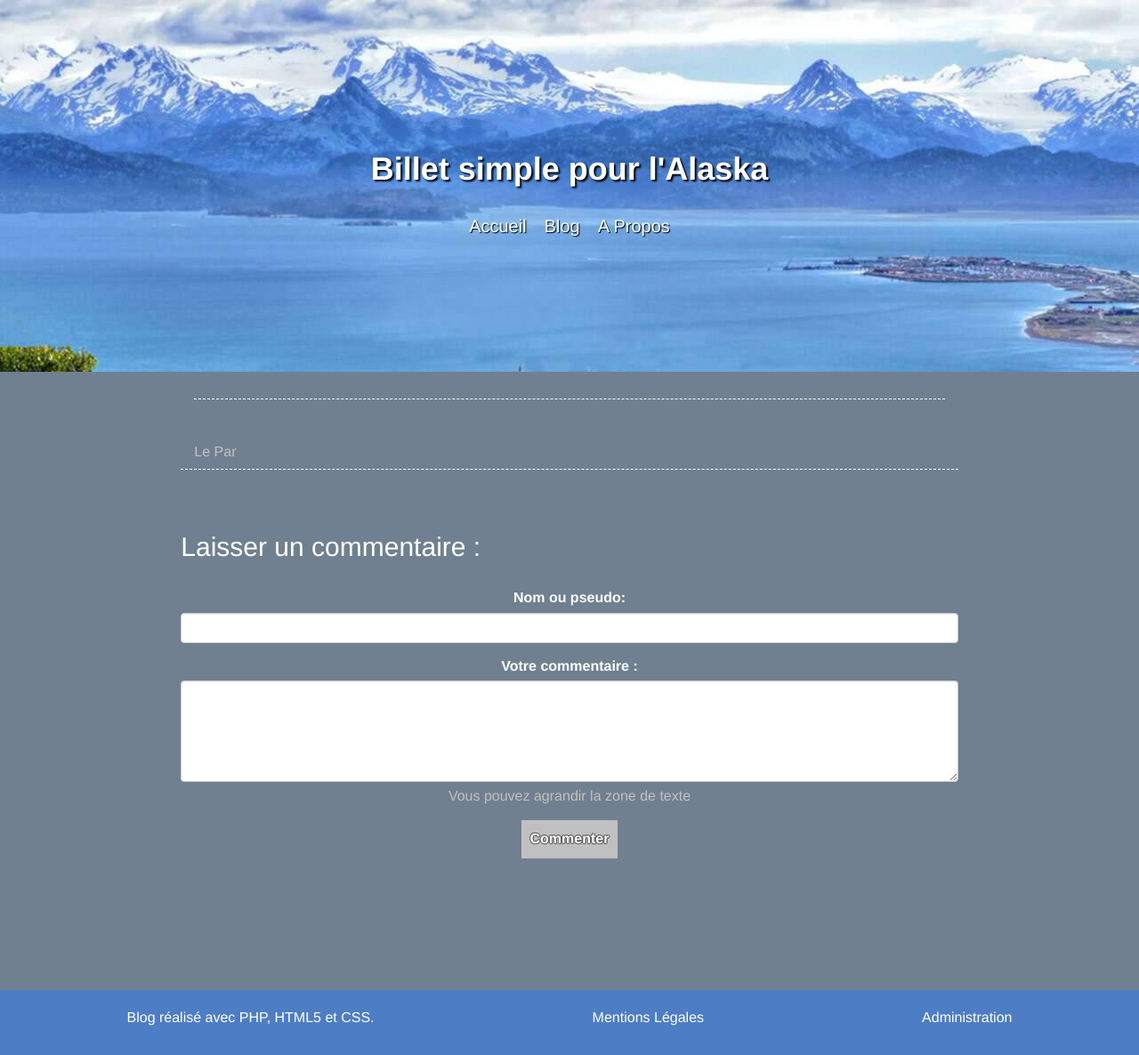
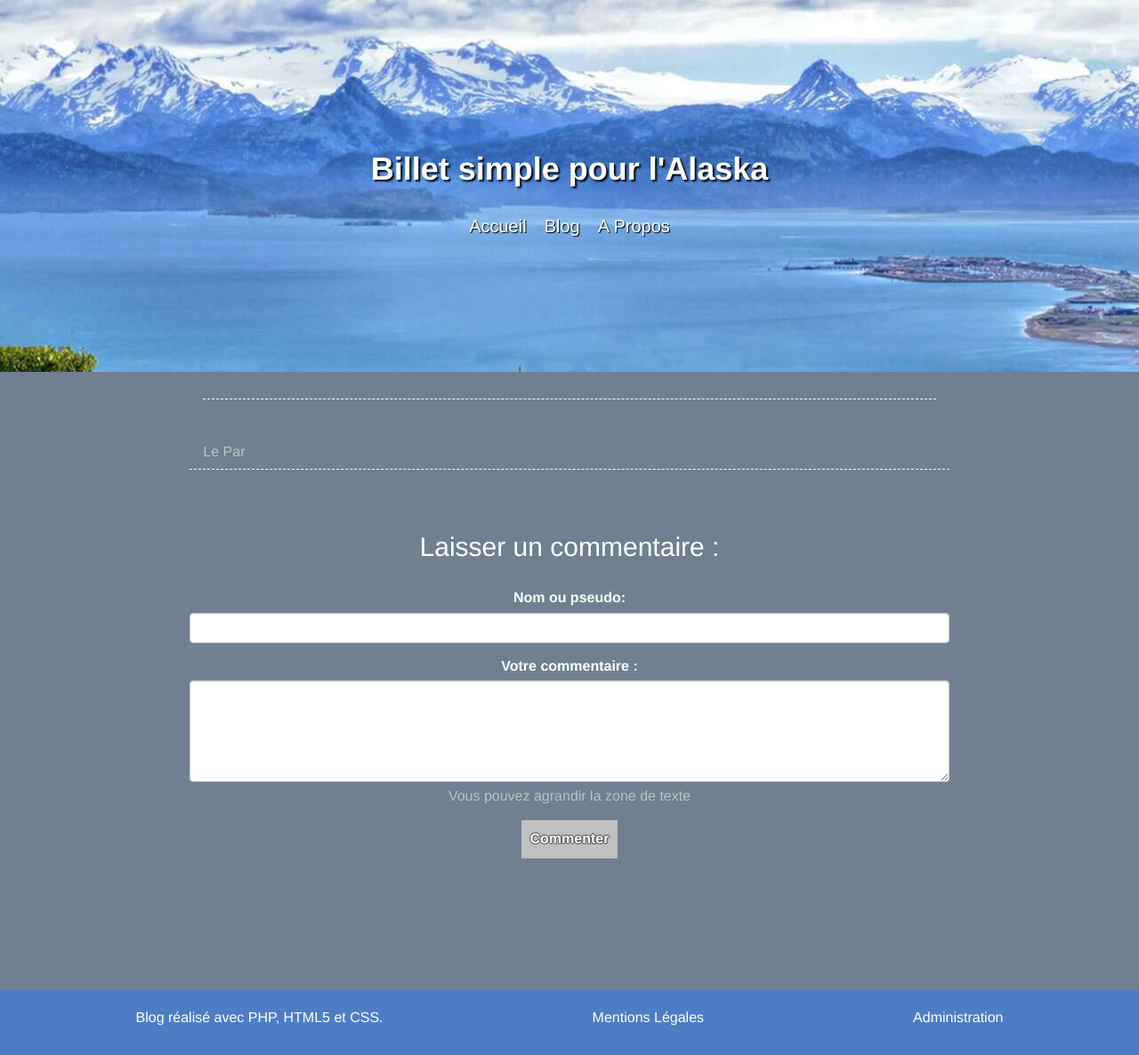
Before and after one commit to AdelineDs/P8-blog, a PHP site: template View/viewPost.php in a window 1280 px wide. Shown: the whole page at 89% size. Run offline with PHP 8.4, Linux system fonts and the light colour scheme; the template is opened without the code that fills it, so the values that code supplies are empty; some libraries are stand-ins or nearby versions.

Commit message:
correctifs mineurs pour l'affichage de l'admin et d'un post seul + correctif erreur session lors de la deconnection

```diff
--- a/View/viewAdmin.php
+++ b/View/viewAdmin.php
@@ -38,8 +38,7 @@ else { ?>
             <p class="warning"><?= $insert_erreur ?></p>
         <?php endif;?>
     </div>
-    <div class="row">
-        <div class="col-md-offset-4 col-md-4 col-sm-offset-3 col-sm-6 col-xs-offset-1 col-xs-10 adminForm">
+    <div class="col-md-offset-4 col-md-4 col-sm-offset-3 col-sm-6 col-xs-offset-1 col-xs-10 adminForm">
         <form action="index.php?action=manageAdmin" method="post">
             <div class="form-group">
                 <label for="login">Entrez votre login : </label>
@@ -47,10 +46,9 @@ else { ?>
             </div>
             <div class="form-group">
                 <label for="pass">Entrez votre mot de passe : </label>
-                <input name="pass" id="pass" class="form-control" type=password required=""></input>
+                <input name="pass" id="pass" class="form-control" type=password required="">
             </div>
             <input type="submit" value="Se connecter" class="connectAdmin">
         </form>
-        </div>
     </div>
 <?php } ?>
--- a/View/viewPost.php
+++ b/View/viewPost.php
@@ -1,6 +1,5 @@
 <?php $this->title = strip_tags($post['title']); ?>
 
-<div class="row">
 <div class="col-md-offset-2 col-md-8 col-xs-offset-1 col-xs-10 onePost">
     <h2 class="onePostTitle"><?= strip_tags($post['title']); ?></h2>
     <p class="postContent">
@@ -8,9 +7,7 @@
     </p>
     <h5 class="onePostDate"> Le <em><?= $post['publication_date_fr']; ?></em>  Par <strong><?= strip_tags($post['author']); ?></strong></h5>
 </div>
-</div>
-<div class="row">
-    <div class="col-md-offset-2 col-md-8 col-xs-offset-1 col-xs-10 commentForm">
+<div class="col-md-offset-2 col-md-8 col-xs-offset-1 col-xs-10 text-center commentForm">
     <h2>Laisser un commentaire :</h2>
     <form action="index.php?action=comment&AMP;page=1" method="post">
         <input type="hidden" value="<?= $post['id']?>" name="id"/>
@@ -26,8 +23,6 @@
         <input type="submit" value="Commenter" class="submitCom">
     </form>
 </div>
-</div>
-<div class="row">
 <div class="col-md-offset-2 col-md-8 col-xs-offset-1 col-xs-10  listCom">
     <?php
     foreach($comments as $com): ?>
@@ -44,10 +39,10 @@
                 <?php if($com['reported'] == 0 || $com['reported'] == 2 ){ ?>
                     <p>
                     <?= nl2br(strip_tags($com['comment'])); ?>
+                    </p>
                     <?php if( $com['reported'] == 2 ){ ?>
                         <p class="moderate">Ce commentaire a été modéré par l'administrateur du site.</p>
                     <?php } ?>
-                        </p>
                 <?php } else { ?>
                     <p>
                         Ce commentaire a été signalé par un internaute et est en attente de modération. Merci de votre compréhension.
--- a/p8.sql
+++ b/p8.sql
@@ -3,7 +3,7 @@
 -- http://www.phpmyadmin.net
 --
 -- Client :  127.0.0.1:3306
--- Généré le :  Sam 04 Août 2018 à 16:36
+-- Généré le :  Jeu 16 Août 2018 à 09:18
 -- Version du serveur :  5.6.34-log
 -- Version de PHP :  7.0.13
 
```
Also changed, not shown: Engine/Router.php (+5 -5 lines). Lines whose indentation alone changed are shown as unchanged.
